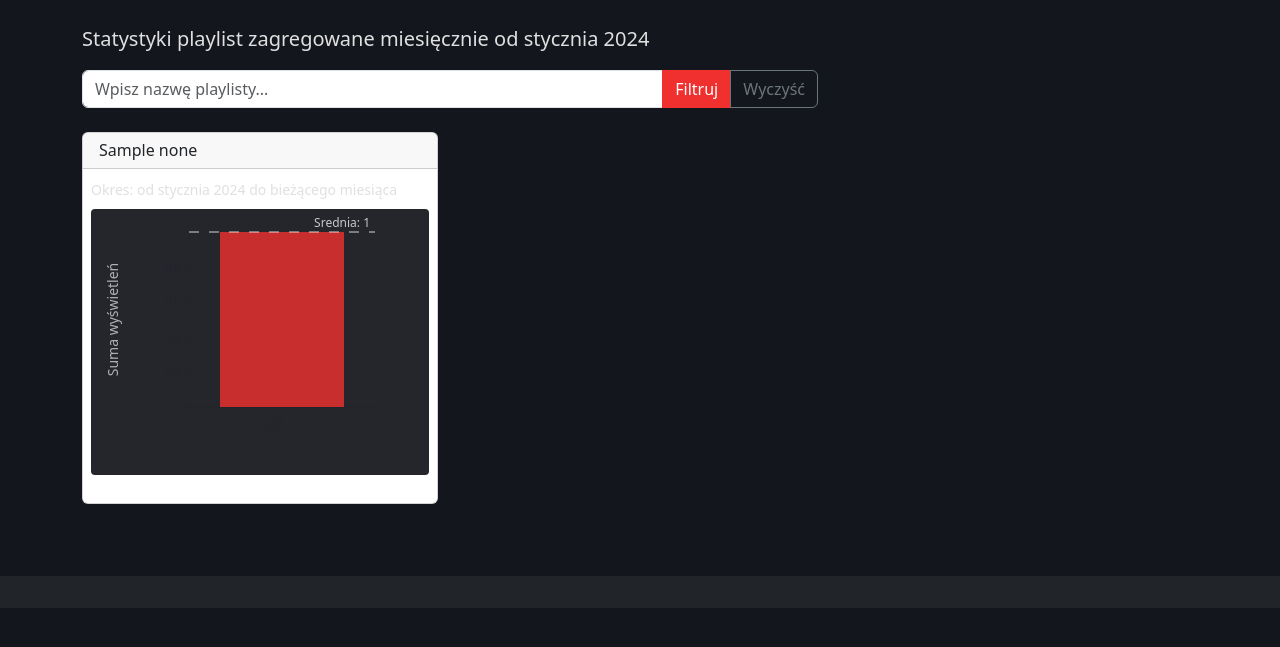
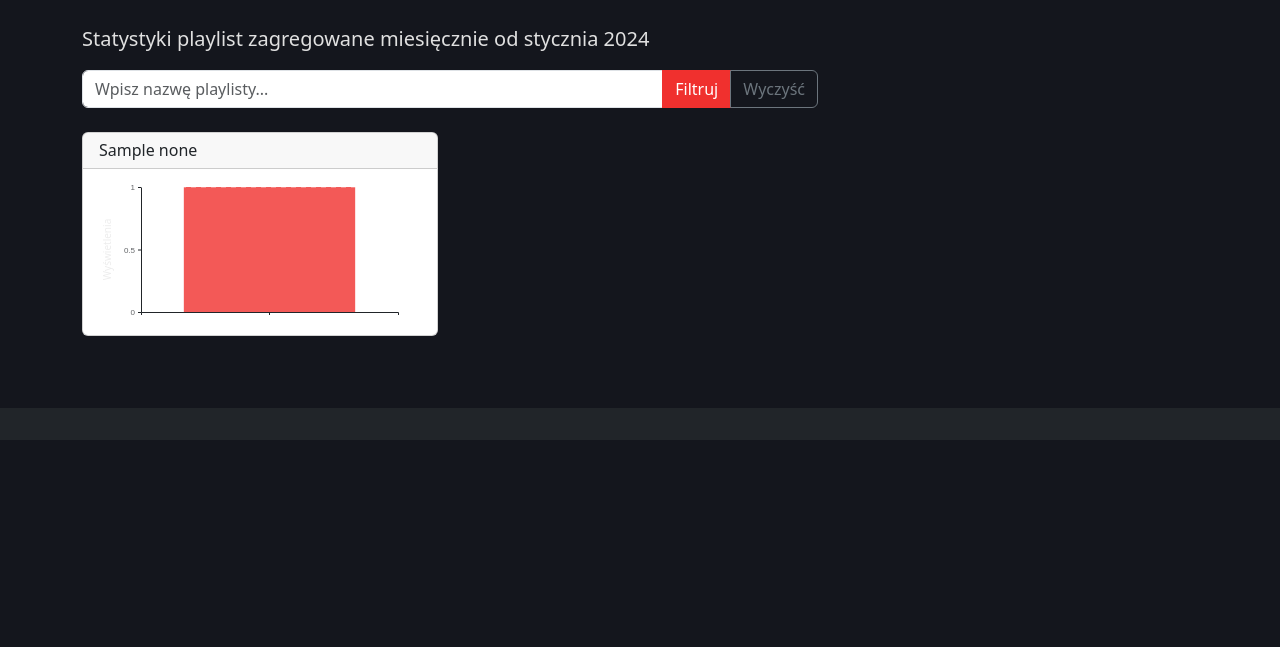
Before and after one commit to mwisniewski1991/zero_stats, a Flask app: page /playlists-monthly/ in a window 1280 px wide. Shown: the part 62-709 px from the top of the page. Run offline with Flask 3, Linux system fonts and the light colour scheme; a database or web service that is not in the repository returns one stand-in record (values such as "Sample title"); some libraries are stand-ins or nearby versions.

Commit message:
Adjust charts style to new template layout

```diff
--- a/app/website/app/blueprints/playlists_monthly/templates/utils/monthly_charts.html
+++ b/app/website/app/blueprints/playlists_monthly/templates/utils/monthly_charts.html
@@ -1,8 +1,5 @@
-<div class="col-12">
-    <div class="mb-2">
-        <small class="text-muted">Okres: od stycznia 2024 do bieżącego miesiąca</small>
-    </div>
-    <div id="chart-{{ playlist.id }}" class="chart-container"></div>
+<div class="chart-container-compact">
+    <div id="chart-{{ playlist.id }}" class="chart-wrapper"></div>
 </div>
 <script>
 // D3.js chart creation for monthly playlists data
@@ -30,8 +27,8 @@
 
 function getMonthlyChartConfig() {
     return {
-        margin: {top: 15, right: 30, bottom: 60, left: 90},
-        height: 250,
+        margin: {top: 10, right: 15, bottom: 15, left: 50},
+        height: 150,
         colors: {
             bars: "#f0302e",
             hover: "#fff",
@@ -43,7 +40,7 @@
 
 function calculateMonthlyDimensions(playlistId, config) {
     const container = document.getElementById(`chart-${playlistId}`);
-    const containerWidth = container.offsetWidth - 32;
+    const containerWidth = container.offsetWidth - 16;
     const width = containerWidth - config.margin.left - config.margin.right;
     const height = config.height - config.margin.top - config.margin.bottom;
 
@@ -85,29 +82,25 @@
     // Custom formatter for Y axis labels
     function formatYAxisLabel(d) {
         if (d >= 1000000) {
-            return (d / 1000000).toFixed(1) + 'M';
+            return (d / 1000000).toFixed(0) + 'M';
         } else if (d >= 1000) {
-            return d3.format(",")(d).replace(/,/g, ' ');
+            return (d / 1000).toFixed(0) + 'k';
         } else {
             return d.toString();
         }
     }
 
-    // X axis with month labels
+    // X axis without labels - only axis line
     svg.append("g")
         .attr("transform", `translate(0,${dimensions.height})`)
-        .call(d3.axisBottom(xScale))
+        .call(d3.axisBottom(xScale).tickSize(3).tickFormat(""));
+
+    // Y axis - fewer ticks and smaller font
+    svg.append("g")
+        .call(d3.axisLeft(yScale).ticks(3).tickFormat(formatYAxisLabel).tickSize(3))
         .selectAll("text")
-        .style("text-anchor", "end")
-        .attr("dx", "-.8em")
-        .attr("dy", ".15em")
-        .attr("transform", "rotate(-45)")
-        .style("opacity", 0.75);
-
-    // Y axis
-    svg.append("g")
-        .call(d3.axisLeft(yScale).ticks(5).tickFormat(formatYAxisLabel))
-        .style("opacity", 0.75);
+        .style("font-size", "8px")
+        .style("opacity", 0.7);
 }
 
 function drawMonthlyBars(svg, monthlyData, xScale, yScale, dimensions, tooltip, playlistTitle) {
@@ -161,30 +154,40 @@
         .attr("y2", yScale(averageViews))
         .attr("stroke", config.colors.average)
         .attr("stroke-width", 1)
-        .attr("stroke-dasharray", "10,10")
-        .attr("opacity", 0.8);
+        .attr("stroke-dasharray", "5,5")
+        .attr("opacity", 0.6);
 
-    // Average line label
+    // Average line label - smaller font
     svg.append("text")
-        .attr("x", dimensions.width - 5)
-        .attr("y", yScale(averageViews) - 5)
+        .attr("x", dimensions.width - 2)
+        .attr("y", yScale(averageViews) - 2)
         .attr("text-anchor", "end")
-        .style("font-size", "12px")
+        .style("font-size", "8px")
         .style("fill", config.colors.average)
-        .style("opacity", 0.75)
-        .text(`Średnia: ${d3.format(",")(Math.round(averageViews))}`);
+        .style("opacity", 0.6)
+        .text(`Śr: ${formatCompactNumber(Math.round(averageViews))}`);
+}
+
+function formatCompactNumber(num) {
+    if (num >= 1000000) {
+        return (num / 1000000).toFixed(1) + 'M';
+    } else if (num >= 1000) {
+        return (num / 1000).toFixed(0) + 'k';
+    } else {
+        return num.toString();
+    }
 }
 
 function drawMonthlyYAxisLabel(svg, dimensions, config) {
     svg.append("text")
         .attr("transform", "rotate(-90)")
-        .attr("y", 0 - dimensions.margin.left + 5)
+        .attr("y", 0 - dimensions.margin.left + 10)
         .attr("x", 0 - (dimensions.height / 2))
         .attr("dy", "1em")
         .style("text-anchor", "middle")
-        .style("font-size", "14px")
-        .style("opacity", 0.75)
+        .style("font-size", "10px")
+        .style("opacity", 0.6)
         .style("fill", config.colors.text)
-        .text("Suma wyświetleń");
+        .text("Wyświetlenia");
 }
 </script>
```
